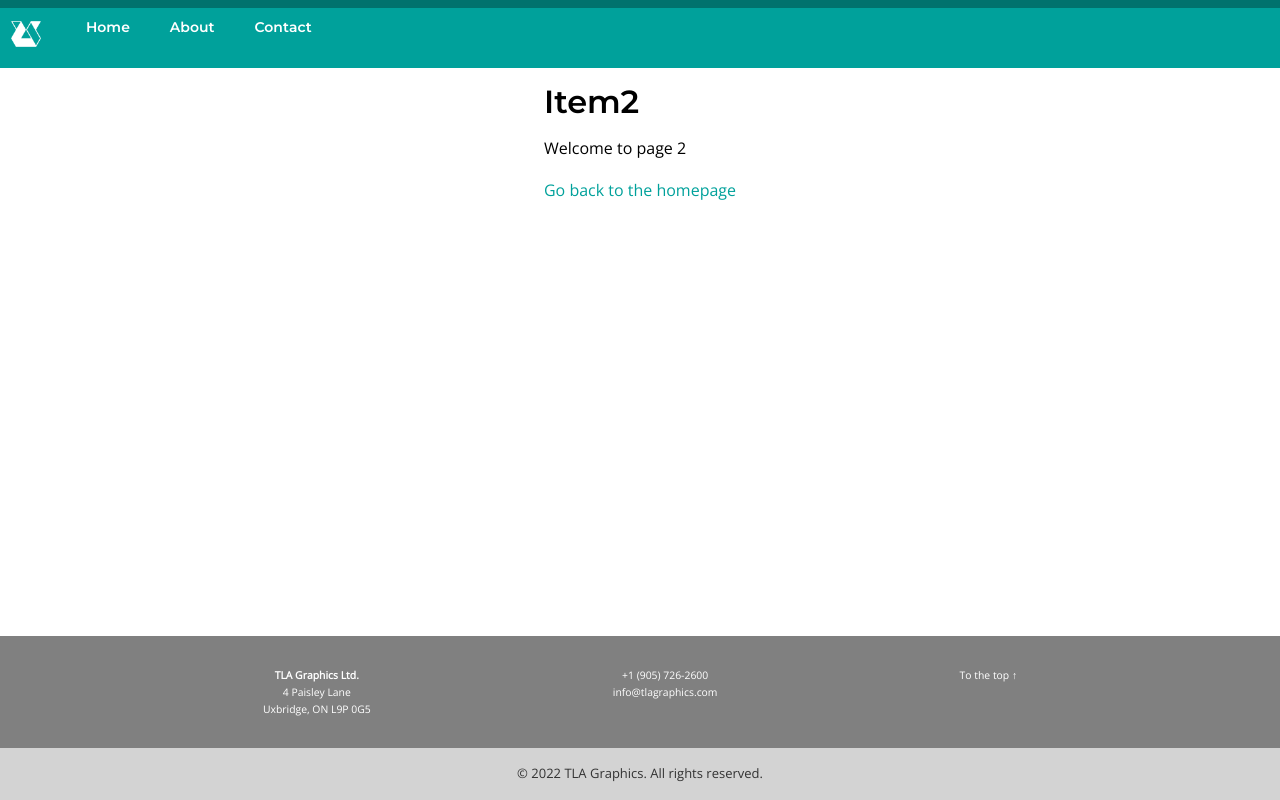
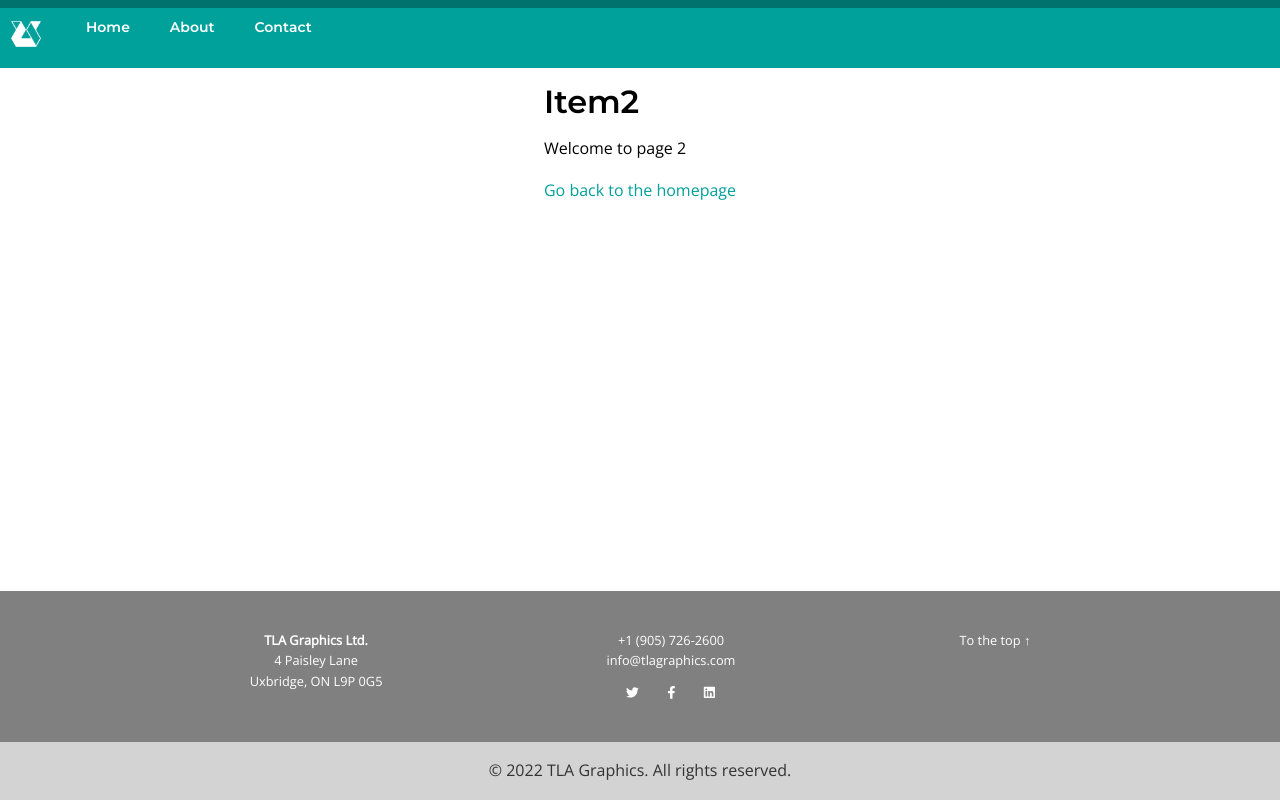
Before and after one commit to tlajack/2021-tlagraphics, a Gatsby site: page /item2 in a window 1280 px wide. Built offline with nearby package versions, Linux system fonts and the light colour scheme; Gatsby itself is replaced by a stand-in of ours.

Commit message:
add social media links

```diff
--- a/package.json
+++ b/package.json
@@ -32,6 +32,7 @@
     "react": "^17.0.2",
     "react-dom": "^17.0.2",
     "react-helmet": "^6.1.0",
+    "react-icons": "^4.3.1",
     "react-slick": "^0.28.1",
     "slick-carousel": "^1.8.1",
     "styled-components": "^5.3.3"
--- a/src/components/footer.js
+++ b/src/components/footer.js
@@ -1,4 +1,5 @@
 import React from "react";
+import { FaTwitter, FaFacebookF, FaLinkedin } from "react-icons/fa";
 
 import styled from "styled-components";
 
@@ -9,7 +10,7 @@ const TLAfooter = styled.div`
   background-color: lightgray;
   color: #333;
   text-align: center;
-  font-size: small;
+  /* font-size: small; */
   .mainFooter {
     box-sizing: border-box;
     background-color: gray;
@@ -32,6 +33,9 @@ const TLAfooter = styled.div`
   a:hover {
     color: var(--secondary-light);
   }
+  .social_icons a {
+    padding: 1em;
+  }
 `;
 
 const Footer = () => {
@@ -51,6 +55,20 @@ const Footer = () => {
             <a href="tel:1-905-726-2600">+1 (905) 726-2600</a>
             <br />
             <a href="mailto:info@tlagraphics.com">info@tlagraphics.com</a>
+          </p>
+          <p className="social_icons" alt="twitter icon">
+            <a href="https://twitter.com/tlagraphics" title="twitter">
+              <FaTwitter alt="twitter icon" />
+            </a>
+            <a
+              href="https://www.facebook.com/tlagraphics/"
+              title="facebook icon"
+            >
+              <FaFacebookF alt="facebook" />
+            </a>
+            <a href="https://www.linkedin.com/company/tla-graphics">
+              <FaLinkedin alt="linkedin" />
+            </a>
           </p>
         </div>
         <div>
```
Also changed, not shown: 1 other file.
